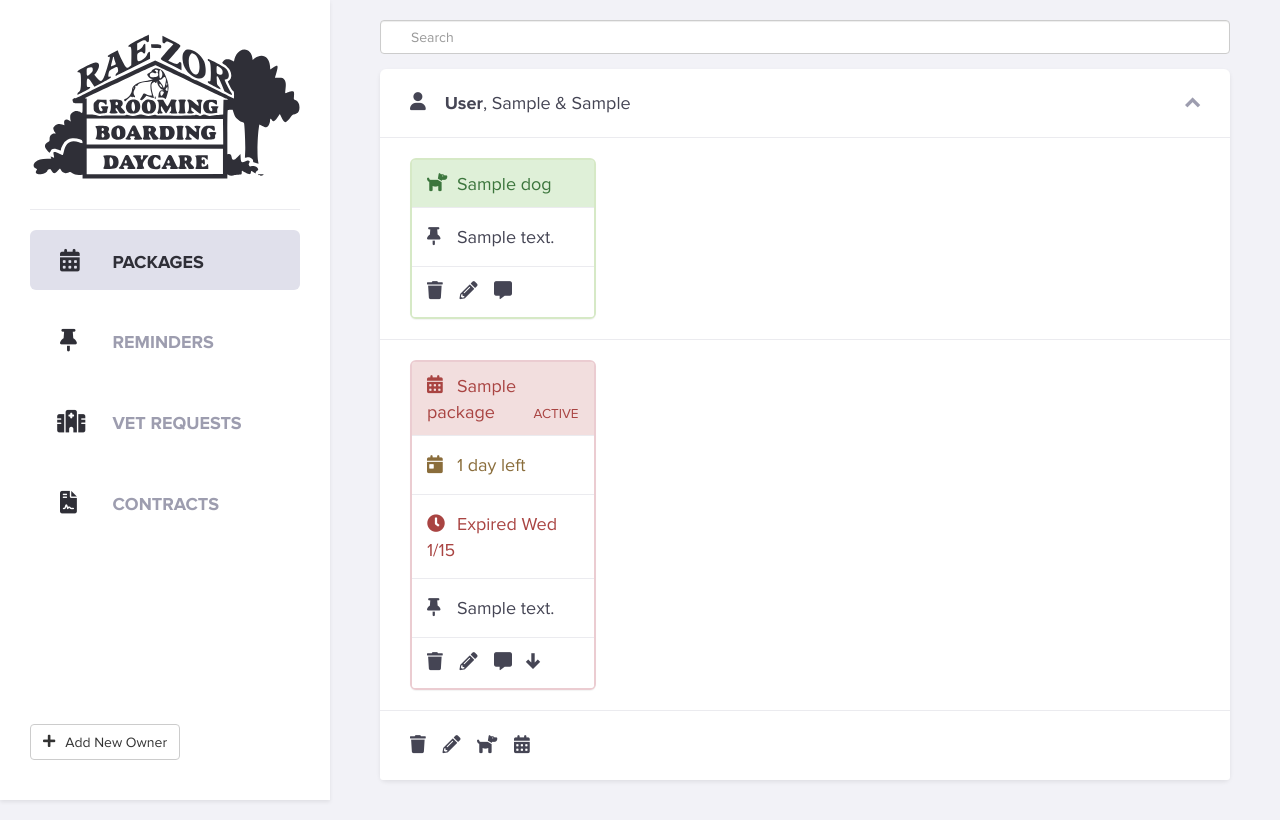
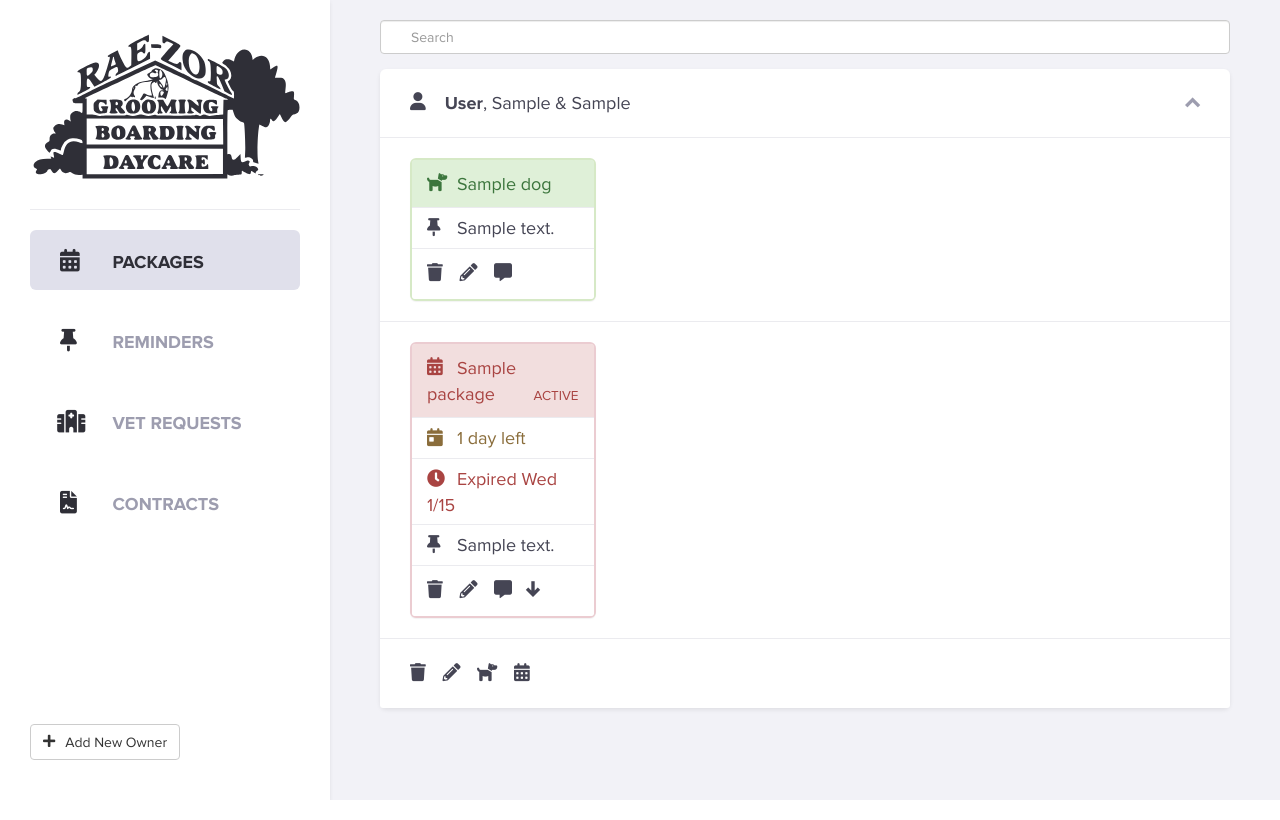
Before and after one commit to rae-zor-gbd/daycare, a PHP site: page / in a window 1280 px wide, after a click that opens the changed part. Run offline with PHP 8.4, Linux system fonts and the light colour scheme; tables that the repository leaves empty hold one stand-in row (values such as "Sample post").

Commit message:
Update .panel-body padding

```diff
--- a/css/main.css
+++ b/css/main.css
@@ -530,6 +530,9 @@ nav {
   font-family:var(--icon-font-family);
   font-size:10px;
 }
+.panel-body {
+  padding:calc(var(--spacer)/5) calc(var(--spacer)/2);
+}
 .panel-body:empty {
   display:none;
 }
```
